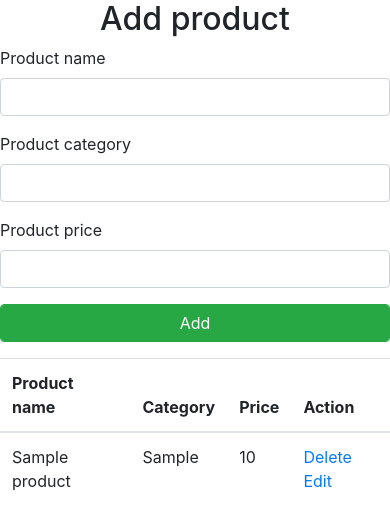
After one commit to anotisme/Codeigniter, a CodeIgniter app: page /Codeigniter/index.php/product/index in a window 390 px wide. The commit adds this page. Shown: the top 530 px of the page. Run offline with CodeIgniter, Linux system fonts and the light colour scheme; tables that the repository leaves empty or names only in its code hold one stand-in row (values such as "Sample post").

Commit message:
Up add, update, delete product function

```diff
--- a/simple-app/application/config/autoload.php
+++ b/simple-app/application/config/autoload.php
@@ -58,7 +58,7 @@ $autoload['packages'] = array();
 |
 |	$autoload['libraries'] = array('user_agent' => 'ua');
 */
-$autoload['libraries'] = array();
+$autoload['libraries'] = array('database');
 
 /*
 | -------------------------------------------------------------------
@@ -89,7 +89,7 @@ $autoload['drivers'] = array();
 |
 |	$autoload['helper'] = array('url', 'file');
 */
-$autoload['helper'] = array();
+$autoload['helper'] = array('url', 'form');
 
 /*
 | -------------------------------------------------------------------
--- a/simple-app/application/config/config.php
+++ b/simple-app/application/config/config.php
@@ -23,7 +23,7 @@ defined('BASEPATH') OR exit('No direct script access allowed');
 | a PHP script and you can easily do that on your own.
 |
 */
-$config['base_url'] = '';
+$config['base_url'] = 'http://localhost/Codeigniter/simple-app/';
 
 /*
 |--------------------------------------------------------------------------
@@ -35,7 +35,7 @@ $config['base_url'] = '';
 | variable so that it is blank.
 |
 */
-$config['index_page'] = 'index.php';
+$config['index_page'] = '';
 
 /*
 |--------------------------------------------------------------------------
--- a/simple-app/application/config/database.php
+++ b/simple-app/application/config/database.php
@@ -76,9 +76,9 @@ $query_builder = TRUE;
 $db['default'] = array(
 	'dsn'	=> '',
 	'hostname' => 'localhost',
-	'username' => '',
+	'username' => 'root',
 	'password' => '',
-	'database' => '',
+	'database' => 'codeigniter_in',
 	'dbdriver' => 'mysqli',
 	'dbprefix' => '',
 	'pconnect' => FALSE,
--- a/simple-app/application/config/routes.php
+++ b/simple-app/application/config/routes.php
@@ -52,3 +52,6 @@ defined('BASEPATH') OR exit('No direct script access allowed');
 $route['default_controller'] = 'welcome';
 $route['404_override'] = '';
 $route['translate_uri_dashes'] = FALSE;
+
+// Route
+// $route['product'] = 'product';
--- /dev/null
+++ b/simple-app/application/controllers/Product.php
@@ -0,0 +1,65 @@
+<?php
+defined('BASEPATH') OR exit('No direct script access allowed');
+
+class Product extends CI_Controller {
+
+	public function index()
+	{
+		$this->load->model('product_model');
+		$product['fetch_product'] = $this->product_model->fetch_product();
+		$this->load->view('products/index', $product);
+	}
+	public function form_validation()
+	{
+		$this->load->library('form_validation');
+		$this->form_validation->set_rules('name', "Name", 'required|alpha');
+		$this->form_validation->set_rules('category', "Category", 'required|alpha');
+		$this->form_validation->set_rules('price', "Price", 'required');
+		if($this->form_validation->run()) {
+			$this->load->model('product_model');
+			$product = array(
+				'name' => $this->input->post('name'),
+				'category' => $this->input->post('category'),
+				'price' => $this->input->post('price')
+			);
+			if($this->input->post('update')) {
+				$this->product_model->update_product($product, $this->input->post('hidden_id'));
+				redirect(base_url() . 'product/updated');
+			}
+			if($this->input->post('add')) {
+				$this->product_model->add($product);
+				redirect(base_url() . 'product/added');
+			}
+		} else {
+			$this->index();
+		}
+	}
+	public function added()
+	{
+		$this->index();
+	}
+	public function delete_product()
+	{
+		$id = $this->uri->segment(3);
+		$this->load->model('product_model');
+		$this->product_model->delete_product($id);
+		redirect(base_url() . 'product/deleted');
+	}
+	public function deleted()
+	{
+		$this->index();
+	}
+	public function update_product()
+	{
+		$product_id = $this->uri->segment(3);
+		$this->load->model('product_model');
+		$product['product_data'] = $this->product_model->fetch_single_product($product_id);
+		$product['fetch_product'] = $this->product_model->fetch_product();
+		$this->load->view('products/index', $product);
+	}
+	public function updated()
+	{
+		$this->index();
+	}
+
+}
--- /dev/null
+++ b/simple-app/application/models/product_model.php
@@ -0,0 +1,35 @@
+<?php
+
+class Product_model extends CI_Model {
+	public function products() {
+		$this->load->view('products/index');
+	}
+
+	public function add($product) {
+		$this->db->insert('products', $product);
+	}
+
+	public function fetch_product() {
+		$this->db->select('*');
+		$this->db->from('products');
+		$query = $this->db->get();
+		return $query;
+	}
+
+	public function delete_product($id) {
+		$this->db->where('id', $id);
+		$this->db->delete('products');
+	}
+
+	public function fetch_single_product($id) {
+		$this->db->where('id', $id);
+		$this->db->from('products');
+		$query = $this->db->get();
+		return $query;
+	}
+
+	public function update_product($product, $id) {
+		$this->db->where('id', $id);
+		$this->db->update('products', $product);
+	}
+}
--- /dev/null
+++ b/simple-app/application/views/products/index.php
@@ -0,0 +1,139 @@
+<?php
+defined('BASEPATH') OR exit('No direct script access allowed');
+?><!DOCTYPE html>
+<html lang="en">
+<head>
+	<meta charset="utf-8">
+	<title>Product</title>
+	<link rel="stylesheet" href="https://stackpath.bootstrapcdn.com/bootstrap/4.3.1/css/bootstrap.min.css" integrity="sha384-ggOyR0iXCbMQv3Xipma34MD+dH/1fQ784/j6cY/iJTQUOhcWr7x9JvoRxT2MZw1T" crossorigin="anonymous">
+
+</head>
+<body>
+
+<div id="container">
+	<h2 class="text-center">Add product</h2>
+	<div class="row">
+		<div class="col-md-2"></div>
+		<div class="col-md-8">
+			<form method="post" action="<?php echo base_url() ?>product/form_validation">
+			<?php
+				if($this->uri->segment(2) == "added") {
+					echo '<p class="text-success">Product added!</p>';
+				} else if($this->uri->segment(2) == "deleted") {
+					echo '<p class="text-success">Product deleted!</p>';
+				} else if($this->uri->segment(2) == "updated") {
+					echo '<p class="text-success">Product updated!</p>';
+				}
+			?>
+			<?php
+				if(isset($product_data)) {
+					foreach($product_data->result() as $product) {
+				?>
+				<div class="form-group">
+					<label for="">Product name</label>
+					<input type="text" id="name" name="name" class="form-control" value="<?php echo $product->name; ?>">
+					<span class="text-danger"><?php echo form_error('name'); ?></span>
+				</div>
+				<div class="form-group">
+					<label for="">Product category</label>
+					<input type="text" id="category" name="category" class="form-control" value="<?php echo $product->category; ?>">
+					<span class="text-danger"><?php echo form_error('category'); ?></span>
+				</div>
+				<div class="form-group">
+					<label for="">Product price</label>
+					<input type="number" id="price" name="price" class="form-control" value="<?php echo $product->price; ?>">
+					<span class="text-danger"><?php echo form_error('price'); ?></span>
+				</div>
+				<div class="form-group">
+					<input type="hidden" name="hidden_id" class="form-control btn btn-success" value="<?php echo $product->id; ?>">
+					<input type="submit" name="update" class="form-control btn btn-success" value="Update">
+				</div>
+				<?php
+					}
+				} else {
+			?>
+			<div class="form-group">
+				<label for="">Product name</label>
+				<input type="text" id="name" name="name" class="form-control">
+				<span class="text-danger"><?php echo form_error('name'); ?></span>
+			</div>
+			<div class="form-group">
+				<label for="">Product category</label>
+				<input type="text" id="category" name="category" class="form-control">
+				<span class="text-danger"><?php echo form_error('category'); ?></span>
+			</div>
+			<div class="form-group">
+				<label for="">Product price</label>
+				<input type="number" id="price" name="price" class="form-control">
+				<span class="text-danger"><?php echo form_error('price'); ?></span>
+			</div>
+			<div class="form-group">
+				<input type="submit" name="add" class="form-control btn btn-success" value="Add">
+			</div>
+			<?php } ?>
+			</form>
+		</div>
+		<div class="col-md-2"></div>
+	</div>
+	<div class="row">
+		<div class="col-md-2"></div>
+		<div class="col-md-8">
+		<table class="table">
+			<thead>
+			<tr>
+				<th>Product name</th>
+				<th>Category</th>
+				<th>Price</th>
+				<th>Action</th>
+			</tr>
+			</thead>
+			<tbody>
+				<?php
+				if($fetch_product->num_rows() > 0) {
+					foreach($fetch_product->result() as $product) {
+				?>
+					<tr>
+						<td><?php echo $product->name; ?></td>
+						<td><?php echo $product->category; ?></td>
+						<td><?php echo $product->price; ?></td>
+						<td>
+							<a href="#" class="delete_product" id="<?php echo $product->id; ?>">Delete</a>
+							<a href="<?php echo base_url(); ?>product/update_product/<?php echo $product->id; ?>" class="update_product" id="">Edit</a>
+						</td>
+					</tr>
+				<?php
+					}
+				} else {
+				?>
+					<tr>
+						<td colspan="4">No product found</td>
+					</tr>
+				<?php
+				}
+				?>
+			</tbody>
+		</table>
+		</div>
+		<div class="col-md-2"></div>
+	</div>
+</div>
+
+<!-- <script src="https://ajax.googleapis.com/ajax/libs/jquery/3.4.1/jquery.min.js"></script> -->
+<script src="https://code.jquery.com/jquery-3.3.1.slim.min.js" integrity="sha384-q8i/X+965DzO0rT7abK41JStQIAqVgRVzpbzo5smXKp4YfRvH+8abtTE1Pi6jizo" crossorigin="anonymous"></script>
+<script src="https://cdnjs.cloudflare.com/ajax/libs/popper.js/1.14.7/umd/popper.min.js" integrity="sha384-UO2eT0CpHqdSJQ6hJty5KVphtPhzWj9WO1clHTMGa3JDZwrnQq4sF86dIHNDz0W1" crossorigin="anonymous"></script>
+<script src="https://stackpath.bootstrapcdn.com/bootstrap/4.3.1/js/bootstrap.min.js" integrity="sha384-JjSmVgyd0p3pXB1rRibZUAYoIIy6OrQ6VrjIEaFf/nJGzIxFDsf4x0xIM+B07jRM" crossorigin="anonymous"></script>
+
+<script>
+	$(document).ready(function() {
+		$('.delete_product').click(function() {
+			var id = $(this).attr('id');
+			if(confirm('Are you sure to delete this?')) {
+				window.location = "<?php echo base_url(); ?>product/delete_product/"+id;
+			} else {
+				return false;
+			}
+		});
+	});
+</script>
+</body>
+</html>
--- a/simple-app/application/views/welcome_message.php
+++ b/simple-app/application/views/welcome_message.php
@@ -5,6 +5,8 @@ defined('BASEPATH') OR exit('No direct script access allowed');
 <head>
 	<meta charset="utf-8">
 	<title>Welcome to CodeIgniter</title>
+	<link rel="stylesheet" href="https://stackpath.bootstrapcdn.com/bootstrap/4.3.1/css/bootstrap.min.css" integrity="sha384-ggOyR0iXCbMQv3Xipma34MD+dH/1fQ784/j6cY/iJTQUOhcWr7x9JvoRxT2MZw1T" crossorigin="anonymous">
+
 
 	<style type="text/css">
 
```
Also changed, not shown: simple-app/.htaccess (added), simple-app/application/.htaccess.
